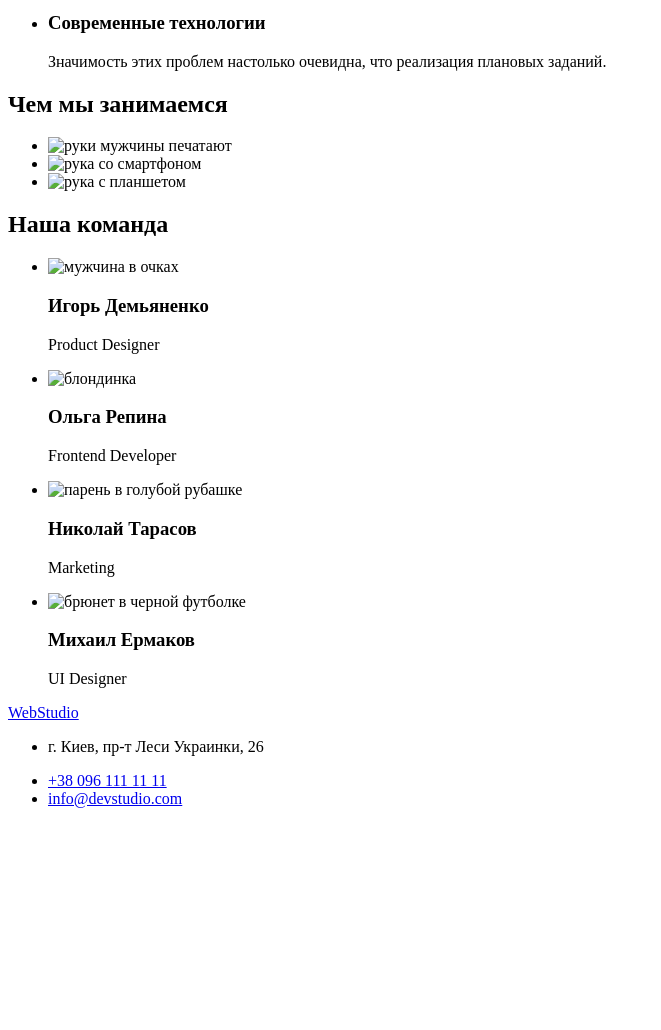
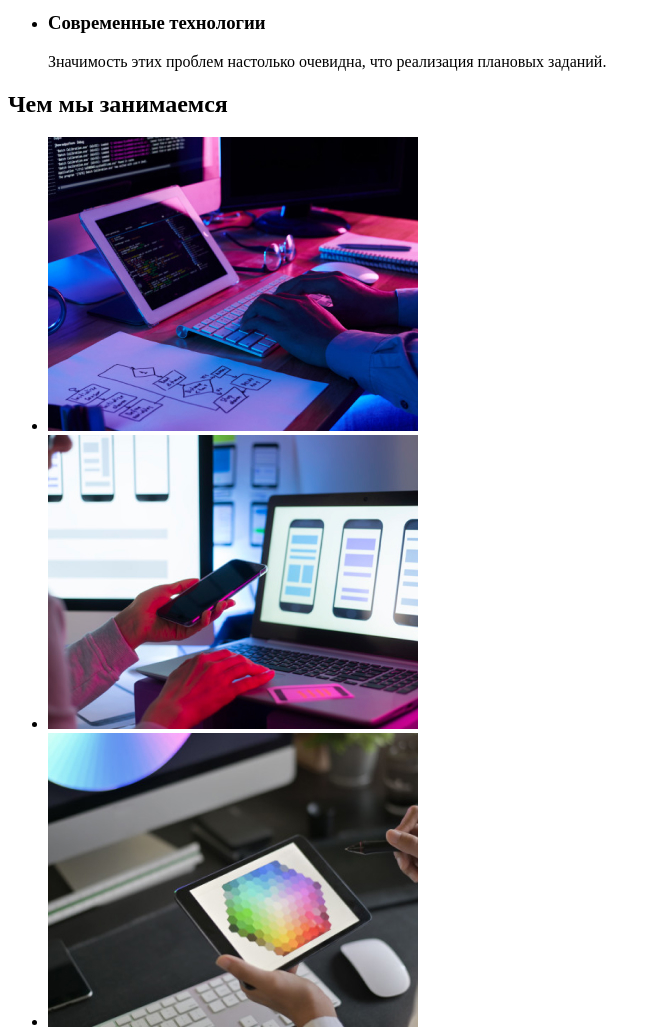
Before and after one commit to MarynaSavonenko/projeckt, a plain HTML site: page index.html in a window 1280 px wide. Shown: the part 520-1550 px from the top of the page, without its empty margins (0-661 px from the left). Before the commit the page ends 1344 px from the top, so only its background shows below. Drawn offline with Linux system fonts and the light colour scheme; the site is published under a folder, as on GitHub Pages, so addresses that start at the root find nothing.

Commit message:
Update index.html

```diff
--- a/index.html
+++ b/index.html
@@ -51,9 +51,9 @@
       <section>
           <h2>Чем мы занимаемся</h2>
           <ul>
-              <li><img src="/images/photo1.jpg" alt="руки мужчины печатают" width="370"></li>
-              <li> <img src="/images/photo2.jpg" alt="рука со смартфоном" width="370"></li>
-              <li><img src="/images/photo3.jpg" alt="рука с планшетом" width="370"></li>
+              <li><img src="./images/photo1.jpg" alt="руки мужчины печатают" width="370"></li>
+              <li> <img src="./images/photo2.jpg" alt="рука со смартфоном" width="370"></li>
+              <li><img src="./images/photo3.jpg" alt="рука с планшетом" width="370"></li>
 
           </ul>
       </section>
@@ -61,22 +61,22 @@
           <h2>Наша команда</h2>
           <ul>
               <li>
-                  <img src="/images/man1.jpg" alt="мужчина в очках" width="270">
+                  <img src="./images/man1.jpg" alt="мужчина в очках" width="270">
                   <h3>Игорь Демьяненко</h3>
                   <p>Product Designer</p>
               </li>
               <li>
-                  <img src="/images/man2.jpg" alt="блондинка" width="270">
+                  <img src="./images/man2.jpg" alt="блондинка" width="270">
                   <h3>Ольга Репина</h3>
                   <p>Frontend Developer</p>
                 </li>
                 <li>
-                    <img src="/images/man3.jpg" alt="парень в голубой рубашке" width="270">
+                    <img src="./images/man3.jpg" alt="парень в голубой рубашке" width="270">
                     <h3>Николай Тарасов</h3>
                     <p>Marketing</p>
                 </li>
                 <li>
-                    <img src="/images/man4.jpg" alt="брюнет в черной футболке" width="270">
+                    <img src="./images/man4.jpg" alt="брюнет в черной футболке" width="270">
                     <h3>Михаил Ермаков</h3>
                     <p>UI Designer</p>
                 </li>
```
